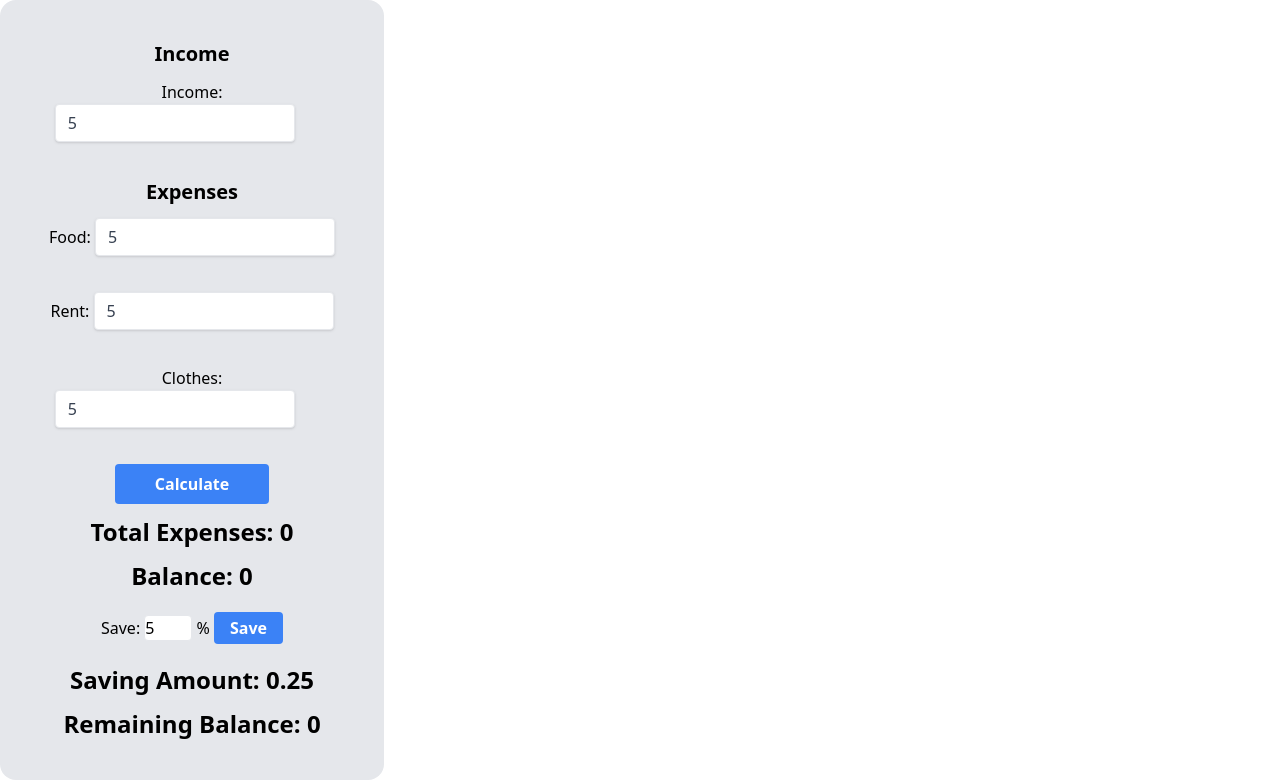
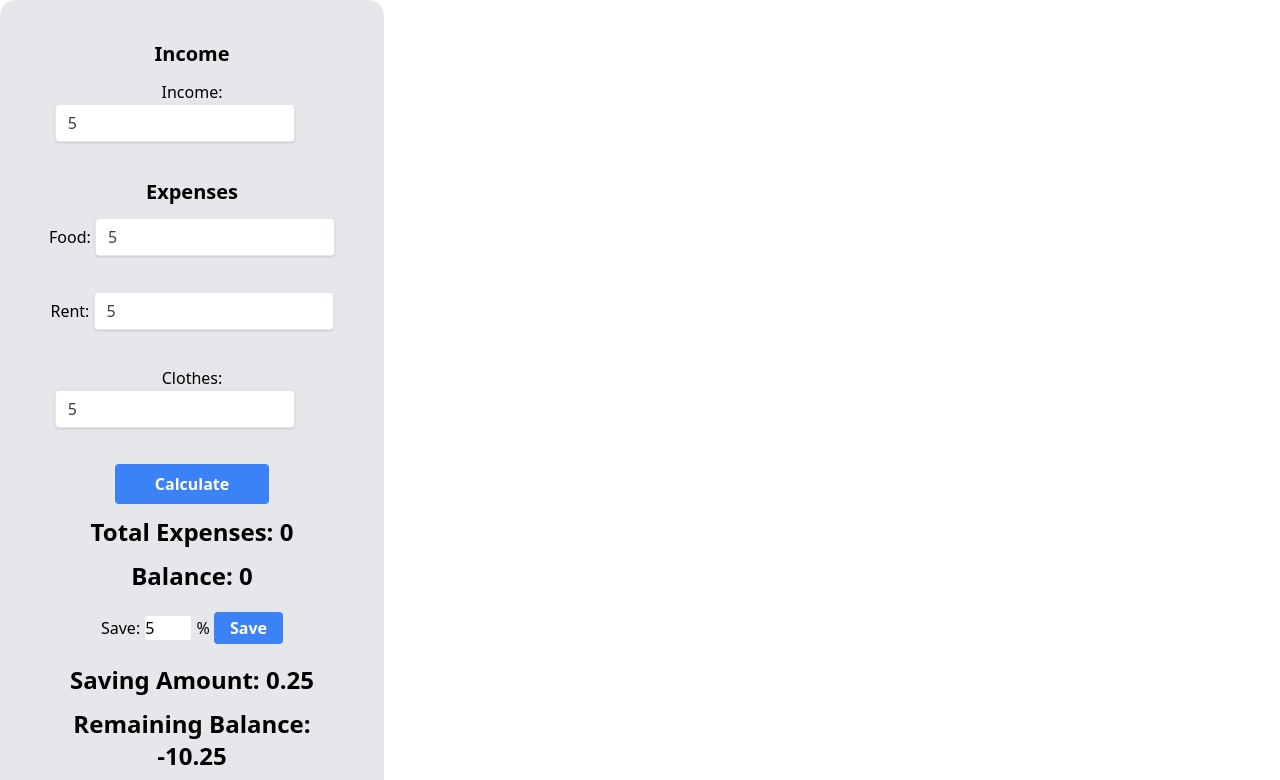
Before and after one commit to Rakib-Coder00/money-master, a plain HTML site: page index.html in a window 1280 px wide. Both pictures are taken after typing "5", "5", "5", "5", "5" into the empty fields and a click on the button "Save". Shown: the part 804-1584 px from the top of the page. Drawn offline with nearby package versions, Linux system fonts and the light colour scheme.

Commit message:
saving amount calculate

```diff
--- a/index.html
+++ b/index.html
@@ -65,7 +65,7 @@
 
                 <p class="font-semibold text-2xl my-3">Saving Amount: <span id="saving-amount">0</span></p>
 
-                <p class="font-semibold text-2xl">Remaining Balance: <span class="">0</span></p>
+                <p class="font-semibold text-2xl">Remaining Balance: <span id="remain-amount">0</span></p>
               </form>
 
         </div>
--- a/script.js
+++ b/script.js
@@ -9,7 +9,7 @@ const remainBalance = document.getElementById('remain-balance')
 const saveBtn = document.getElementById('save-btn')
 const savePercent = document.getElementById('save-percent')
 const savingAmount = document.getElementById('saving-amount')
-
+const remainAfterSaving = document.getElementById('remain-amount')
 
 
 // show input Error message =>
@@ -80,8 +80,11 @@ calculate.addEventListener('click', function () {
     const rentAmount = parseInt(rent.value)
     const clotheAmount = parseInt(clothe.value)
     const total = foodAmount + rentAmount + clotheAmount
+    const remainAmount = incomeAmount - total
     totalExpense.innerText = total
-    const remainAmount = incomeAmount - total
+
+    // remainAmount(food, rent, clothe, income)
+    // totalExpense.innerText = totalValue
 
     if (incomeAmount < total) {
         alert('Expense cant greater than you income')
@@ -91,8 +94,31 @@ calculate.addEventListener('click', function () {
 
     }
 })
+
+
+// Calculate Remain Balance =>
+// function remainAmount(first, second, third, income) {
+//     const firstValue = parseInt(first.value)
+//     const secondValue = parseInt(second.value)
+//     const thirdValue = parseInt(third.value)
+//     const incomeAmount = parseInt(income.value)
+//     totalValue = firstValue + secondValue + thirdValue
+//     const remainAmount = (incomeAmount - totalValue)
+// }
+
+
 saveBtn.addEventListener('click', function () {
     const savePercentAmount = parseInt(savePercent.value)
     const savingAmountValue = (income.value * savePercentAmount) / 100
     savingAmount.innerText = savingAmountValue
+
+    const incomeAmount = parseInt(income.value)
+    const foodAmount = parseInt(food.value)
+    const rentAmount = parseInt(rent.value)
+    const clotheAmount = parseInt(clothe.value)
+    const total = foodAmount + rentAmount + clotheAmount
+    const remainAmount = incomeAmount - total
+
+    const remainNewBalance = remainAmount - savingAmountValue
+    remainAfterSaving.innerText = remainNewBalance
 })
```
